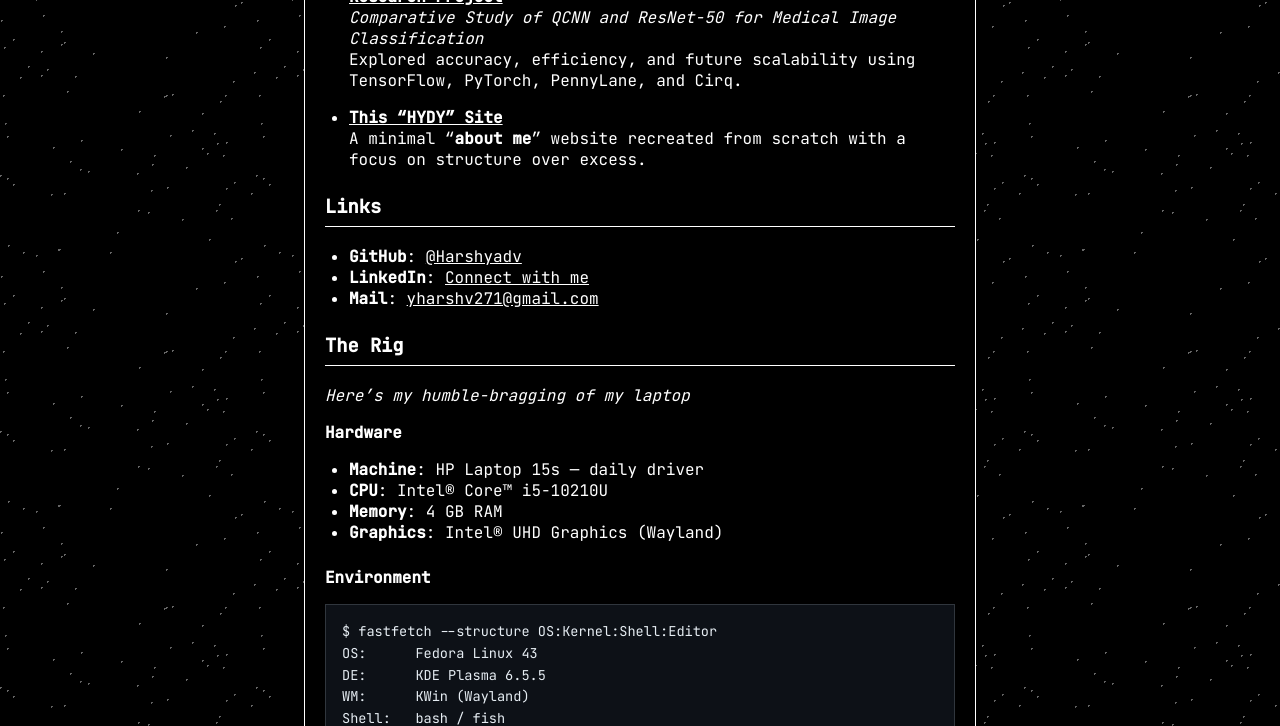
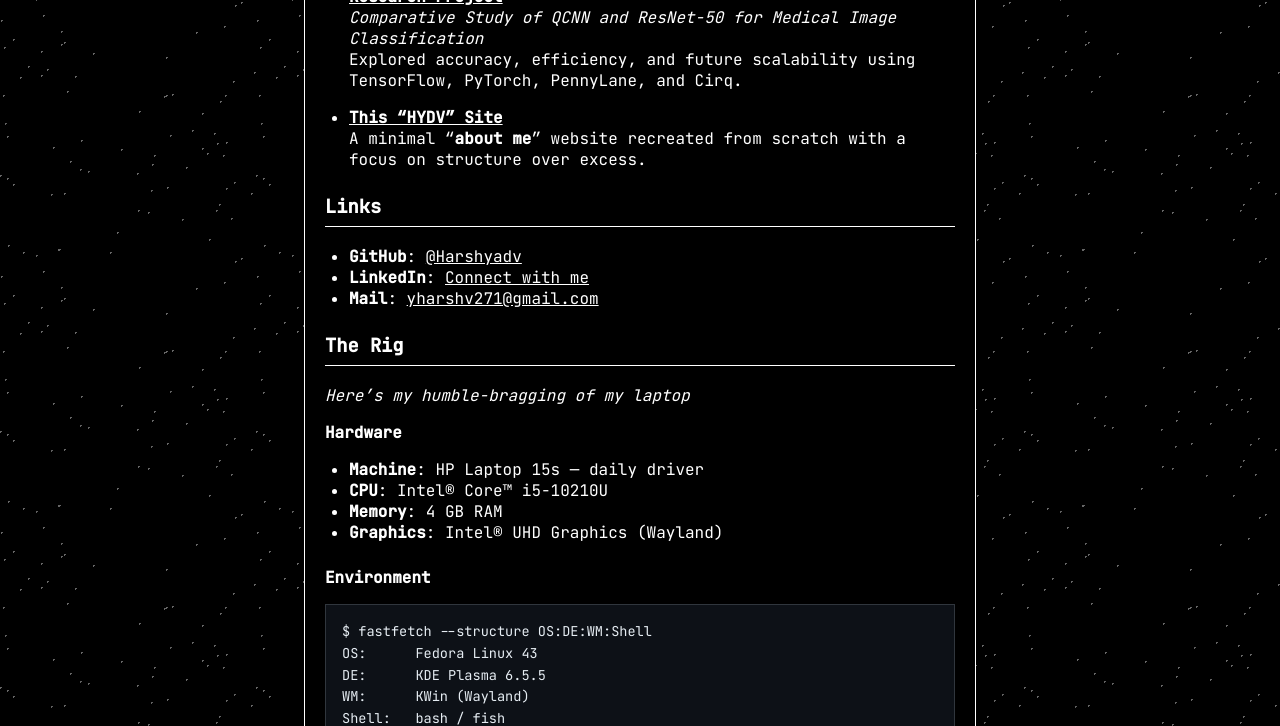
Before and after one commit to Harshyadv/HYDV, a Jekyll site: the page built from index.md, in a window 1280 px wide. Shown: the part 653-1379 px from the top of the page. Built offline with Jekyll 4.4.1, drawn with Linux system fonts in a browser that asks for light colours.

Commit message:
index.md changed (#5)
* Structural changes

Signed-off-by: harshyadv <harshydv370@gmail.com>

* Update index.md

* Update index.md

* Fixed HYDY to HYDV, petty spelling mistake

* Added a footer and updated the download link

* Updated the download link

* Update README.md

* Fix link and enhance README formatting

Updated link to Jake Ginesin's site and improved text formatting.

* resume link fixed

---------

Signed-off-by: harshyadv <harshydv370@gmail.com>

````diff
--- a/index.md
+++ b/index.md
@@ -8,7 +8,7 @@
 
 I value clarity, efficiency, and software that communicates intent through both structure and aesthetics.
 
-- **Here’s my resume:** [Download PDF](https://github.com/Harshyadv/Harshyadv/blob/369ad442dce60b007f4cb2b0775c2daea0f21166/Harsh%20Yadav.pdf)
+- **Here’s my resume:** [Download PDF](https://raw.githubusercontent.com/Harshyadv/Harshyadv/41ab7d85192d26e64324770f9af533def0471896/Harsh%20Yadav.pdf)
 
 
 
@@ -26,7 +26,7 @@
   *Comparative Study of QCNN and ResNet-50 for Medical Image Classification*
   Explored accuracy, efficiency, and future scalability using TensorFlow, PyTorch, PennyLane, and Cirq.
 
-* **[This “HYDY” Site](https://github.com/Harshyadv/HYDV)**
+* **[This “HYDV” Site](https://github.com/Harshyadv/HYDV)**
   A minimal "**about me**" website recreated from scratch with a focus on structure over excess.
 
 
@@ -49,7 +49,7 @@
 
 **Environment**
 ```text
-$ fastfetch --structure OS:Kernel:Shell:Editor
+$ fastfetch --structure OS:DE:WM:Shell
 OS:      Fedora Linux 43
 DE:      KDE Plasma 6.5.5
 WM:      KWin (Wayland)
````
Also changed, not shown: README.md, 2 other files.
